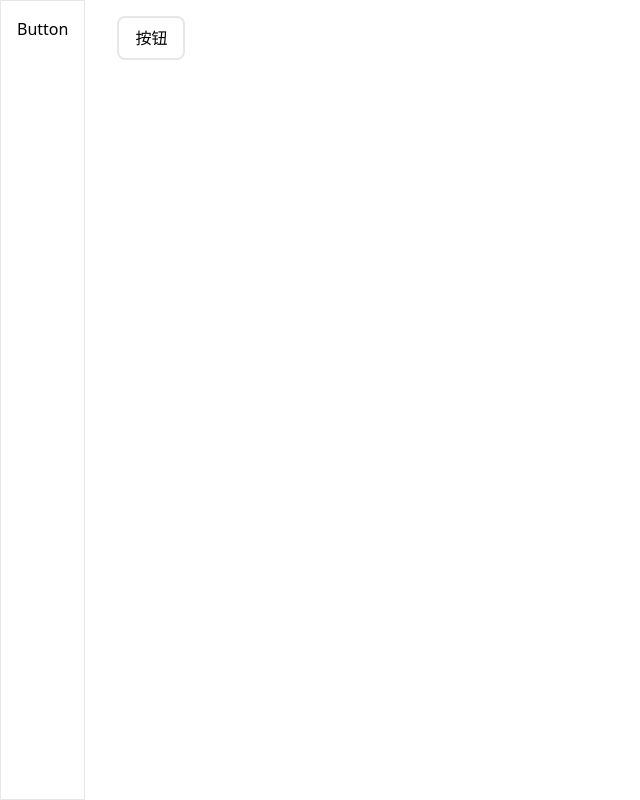
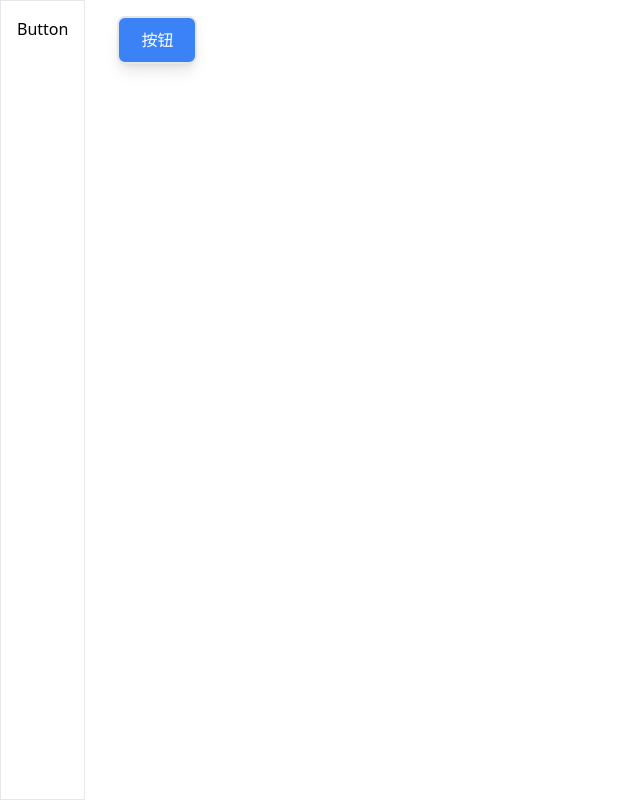
Before and after one commit to mrchar/cumquat, a Vue app: page /#/button in a window 1280 px wide. Shown: the whole page, without its empty margins (0-640 px from the left). Built offline with nearby package versions, Linux system fonts and the light colour scheme.

Commit message:
添加Loading.vue

```diff
--- a/src/components/Button/Button.vue
+++ b/src/components/Button/Button.vue
@@ -1,7 +1,9 @@
 <template>
-    <button class="px-4 py-2 border-2 rounded-lg" @click.stop="onClick()">
-        <div v-show="loading">Loading</div>
-        <div v-show="!loading">
+    <button @click.stop="onClick()" :disabled="loading">
+        <div v-if="loading">
+            <Loading/>
+        </div>
+        <div v-else>
             <slot/>
         </div>
     </button>
@@ -9,6 +11,7 @@
 
 <script lang="ts" setup>
 import {ref} from "vue"
+import Loading from "../Loading/Loading.vue"
 
 const props = defineProps(["onClick"])
 
@@ -22,3 +25,13 @@ async function onClick() {
     }
 }
 </script>
+
+<style scoped>
+button {
+    @apply w-20 h-12 px-4 py-2;
+    @apply border-2 rounded-lg;
+    @apply shadow-lg hover:shadow-none;
+    @apply bg-blue-500 hover:bg-blue-400 text-white;
+    @apply inline-flex justify-center items-center;
+}
+</style>
--- /dev/null
+++ b/src/components/Loading/Loading.vue
@@ -0,0 +1,8 @@
+<template>
+    <svg class="animate-spin -ml-1 mr-3 h-5 w-5 text-white" xmlns="http://www.w3.org/2000/svg" fill="none"
+         viewBox="0 0 24 24">
+        <circle class="opacity-25" cx="12" cy="12" r="10" stroke="currentColor" stroke-width="4"/>
+        <path class="opacity-75" fill="currentColor"
+              d="M4 12a8 8 0 018-8V0C5.373 0 0 5.373 0 12h4zm2 5.291A7.962 7.962 0 014 12H0c0 3.042 1.135 5.824 3 7.938l3-2.647z"/>
+    </svg>
+</template>
```
